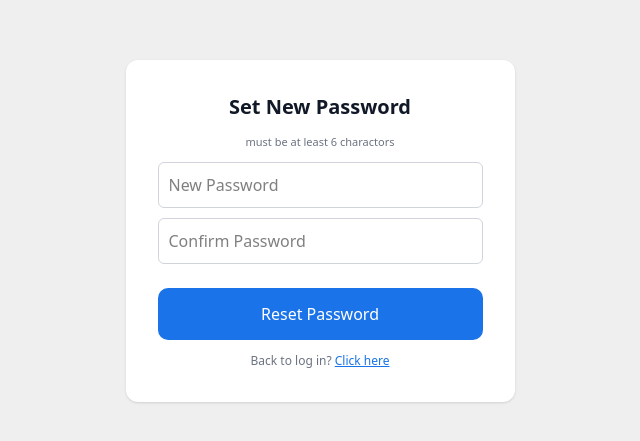
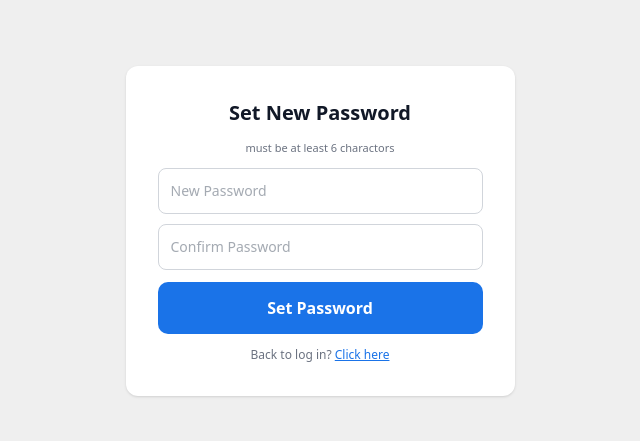
Before and after one commit to Esoft-Management-System/Frontend, a React app: page /SetNewPassword in a window 1280 px wide. Shown: the part 169-610 px from the top of the page, without its empty margins (320-960 px from the left). Built offline with nearby package versions, Linux system fonts and the light colour scheme; the HTML template or start-up script is replaced by a standard one.

Commit message:
I Resolved the Commits

```diff
--- a/src/App.tsx
+++ b/src/App.tsx
@@ -5,7 +5,7 @@ import StudentRegister from "./pages/register/StudentRegister";
 import StaffRequestLogin from "./pages/login/StaffRequestLogin";
 import OTPform from "./pages/ForgotPassword/OTPform";
 import ForgotPassword from "./pages/ForgotPassword/ForgotPassword";
-import Setnewpassword from "./pages/ForgotPassword/Setnewpassword";
+import SetNewPassword from "./pages/ForgotPassword/SetNewPassword";
 
 
 const App = () => {
@@ -18,7 +18,7 @@ const App = () => {
         <Route path="/studentregister" element={<StudentRegister/>}/>
         <Route path="/StaffRequestLogin" element={<StaffRequestLogin/>}/>
         <Route path="/OTPform" element={<OTPform/>}/>
-        <Route path="/Setnewpassword" element={<Setnewpassword/>}/>
+        <Route path="/SetNewPassword" element={<SetNewPassword/>}/>
       </Routes>
     </div>
   );
--- a/src/pages/ForgotPassword/OTPform.tsx
+++ b/src/pages/ForgotPassword/OTPform.tsx
@@ -1,7 +1,8 @@
+import { useNavigate } from "react-router-dom";
 import Textinput from "../../components/common/Textinput";
 
 const OTPform = () => {
-
+const navigate = useNavigate();
 	return (
 		// <div className="h-screen w-screen flex items-center justify-center bg-[#EFEFEF]">
 		// 	<div className="flex min-w-[337px]  flex-row md:w-[409px] p-2.5 gap-2.5">
@@ -60,7 +61,7 @@ const OTPform = () => {
 					<div className="flex flex-row w-full gap-3">
 
 						<button className="flex flex-row w-full rounded-[10px] border border-[#9CA3AF] py-3.5 items-center justify-center font-medium text-[#9CA3AF] text-[16px] hover:cursor-pointer">Cancel</button>
-						<button className="w-full flex flex-row rounded-[10px] py-3.5 bg-[#1A73E8] justify-center items-center font-medium text-white text-[16px] hover:cursor-pointer">Verify</button>
+						<button onClick={(() => navigate("/SetNewPassword"))} className="w-full flex flex-row rounded-[10px] py-3.5 bg-[#1A73E8] justify-center items-center font-medium text-white text-[16px] hover:cursor-pointer">Verify</button>
 
 					</div>
 
--- a/src/pages/ForgotPassword/Setnewpassword.tsx
+++ b/src/pages/ForgotPassword/Setnewpassword.tsx
@@ -1,20 +1,20 @@
 import { useNavigate } from "react-router-dom";
+import Textinput from "../../components/common/Textinput";
+import BlueButton from "../../components/common/BlueButton";
 
-const Setnewpassword = () => {
+const SetNewPassword = () => {
     const navigate = useNavigate();
     return (
         <div className="h-screen w-screen flex items-center justify-center bg-[#EFEFEF]">
 			<div className="flex w-[409px] md:w-[409px] flex-col p-2.5 gap-2 " >
-				<div className="bg-[#FFFFFF] flex-1 flex flex-col gap-3 p-[15px] md:p-8 rounded-xl shadow-sm place-items-start flex items-center justify-center">
+				<div className="bg-[#FFFFFF] flex-1 flex-col gap-3 p-[15px] md:p-8 rounded-xl shadow-sm place-items-start flex items-center justify-center">
 					<p className="text-[20px] font-semibold text-[#111827] flex-1">Set New Password</p>
                     <p className="text-[11px] font-normal text-[#6B7280] flex-1">must be at least 6 charactors </p>
                     <div className="flex flex-col w-full flex-1 gap-2.5">
-                        <input type="password" placeholder="New Password" className="w-full border border-[#D1D5DB] rounded-md p-2.5 focus:outline-none focus:ring-2 focus:ring-blue-500"/>
-                        <input type="password" placeholder="Confirm Password" className="w-full border border-[#D1D5DB] rounded-md p-2.5 focus:outline-none focus:ring-2 focus:ring-blue-500"/>
+                        <Textinput placeholder="New Password" type="password"  />
+						<Textinput placeholder="Confirm Password" type="password"/>
                     </div>
-                    <div className="flex flex-col w-full gap-3 mt-3">
-                        <button className="ww-full flex flex-row rounded-[10px] py-3.5 bg-[#1A73E8] justify-center items-center font-medium text-white hover:cursor-pointer text-[16px]">Reset Password</button>
-                    </div>
+                    <BlueButton buttonName="Set Password"/>
                     <div className="flex flex-col items-center justify-center w-full">
                         <p className="text-[#6B7280] font-normal text-[12px]">Back to log in? <span onClick={(() => navigate("/"))} className="text-[#1A73E8] hover:cursor-pointer text underline">Click here</span></p>
                     </div>
@@ -23,4 +23,4 @@ const Setnewpassword = () => {
         </div>
     );
 };
-export default Setnewpassword;
+export default SetNewPassword;
```
